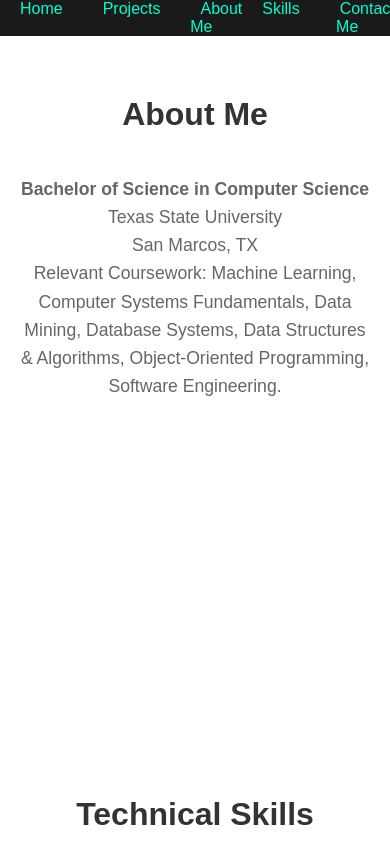
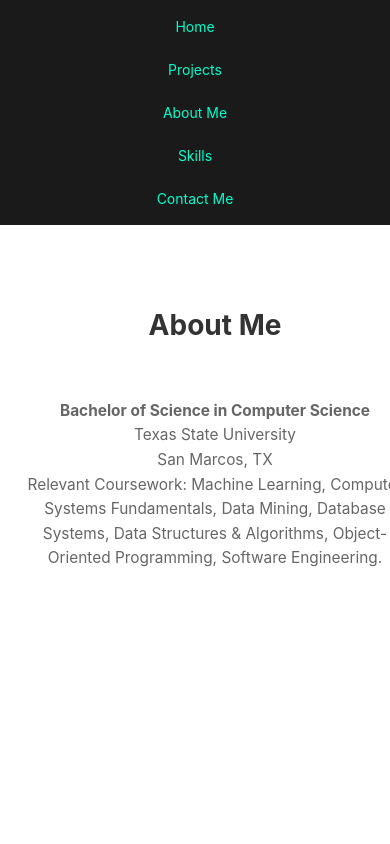
Before and after one commit to garrett10101/garrett10101.github.io, a React (Create React App) app in the folder portfolio/: page /about in a window 390 px wide. Shown: the top 844 px of the page. Built offline with nearby package versions, Linux system fonts and the light colour scheme.

Commit message:
made changes to viewport

```diff
--- a/portfolio/package.json
+++ b/portfolio/package.json
@@ -13,6 +13,7 @@
     "react": "^18.3.1",
     "react-content-loader": "^7.0.2",
     "react-dom": "^18.3.1",
+    "react-helmet": "^6.1.0",
     "react-icons": "^5.3.0",
     "react-router-dom": "^6.26.1",
     "react-scripts": "^5.0.1",
--- a/portfolio/src/App.css
+++ b/portfolio/src/App.css
@@ -1,60 +1,115 @@
 /* App.css */
+
+/* General styles */
 body, html {
   margin: 0;
   padding: 0;
-  font-family: Arial, Helvetica, sans-serif;
   box-sizing: border-box;
-}
-
-* {
-  box-sizing: inherit;
-}
-
-h1, h2, h3 {
-  margin: 0;
-}
-
-ul {
-  list-style-type: none;
-  padding: 0;
-}
-
-button {
-  cursor: pointer;
-  transition: all 0.3s ease;
-}
-
-a {
-  text-decoration: none;
-  color: inherit;
+  width: 100%;
+  height: 100%;
+  overflow-x: hidden;
 }
 
 .App {
-  text-align: center;
-  transition: background-color 0.5s ease, color 0.5s ease;
+  display: flex;
+  flex-direction: column;
+  min-height: 100vh;
 }
 
-.dark-mode {
-  background-color: #121212;
-  color: #e0e0e0;
+section {
+  padding: 20px;
+  margin: 0 auto;
+  width: 100%;
+  max-width: 1200px; /* Limit max-width for readability */
 }
 
-.dark-mode .navbar {
-  background-color: #1f1f1f;
+/* Navbar styles */
+.navbar {
+  display: flex;
+  justify-content: space-around;
+  background-color: #1a1a1a;
+  padding: 10px;
 }
 
-.dark-mode .skills-section, .dark-mode .projects-section, .dark-mode .about-section, .dark-mode .contact-section {
-  background-color: #1e1e1e;
+.navbar a {
+  color: #00ffcc;
+  text-decoration: none;
+  padding: 10px 20px;
 }
 
-.dark-mode .skills-section h2, .dark-mode .projects-section h2, .dark-mode .about-section h2, .dark-mode .contact-section h2 {
-  color: #e0e0e0;
+.navbar a:hover {
+  background-color: #00ffcc;
+  color: #1a1a1a;
 }
 
+/* Media queries for responsiveness */
+@media (max-width: 768px) {
+  /* Adjust layout for tablets and small screens */
+  .navbar {
+    flex-direction: column;
+    align-items: center;
+  }
 
+  .navbar a {
+    display: block;
+    margin: 5px 0;
+  }
 
+  .skills-container {
+    flex-direction: column;
+    align-items: center;
+  }
 
-/* Button hover */
-button:hover {
-  transform: scale(1.05);
+  .icon-background {
+    margin: 10px 0;
+  }
+
+  .slideshow-container {
+    width: 100%;
+  }
+
+  .text-box {
+    padding: 10px;
+    text-align: center;
+  }
+
+  h2, p {
+    text-align: center;
+  }
 }
+
+@media (max-width: 480px) {
+  /* Further adjust layout for mobile phones */
+  body, html {
+    font-size: 14px; /* Smaller base font size for mobile */
+  }
+
+  .navbar {
+    flex-direction: column;
+    padding: 5px;
+  }
+
+  .navbar a {
+    padding: 8px;
+    font-size: 14px;
+  }
+
+  .social-media {
+    flex-direction: column;
+    align-items: center;
+  }
+
+  .social-media a {
+    margin: 5px 0;
+  }
+
+  .skills-container, .slideshow-container {
+    flex-direction: column;
+    width: 100%;
+  }
+
+  .icon-background {
+    width: 80px;
+    height: 80px;
+  }
+}
--- a/portfolio/src/App.js
+++ b/portfolio/src/App.js
@@ -1,5 +1,6 @@
 import React from 'react';
 import { BrowserRouter as Router, Route, Routes } from 'react-router-dom';
+import { Helmet } from 'react-helmet'; // Import Helmet for setting meta tags
 import Navbar from './components/Navbar';
 import Home from './components/Home';
 import Projects from './components/Projects';
@@ -13,6 +14,9 @@ function App() {
   return (
     <Router>
       <div className="App" style={{ backgroundColor: 'black' }}>
+        <Helmet>
+          <meta name="viewport" content="width=device-width, initial-scale=1.0" />
+        </Helmet>
         <Navbar />
         <Routes>
           <Route path="/" element={<Home />} />
```
Also changed, not shown: 1 other file (tests, documents, lock files or other folders).
